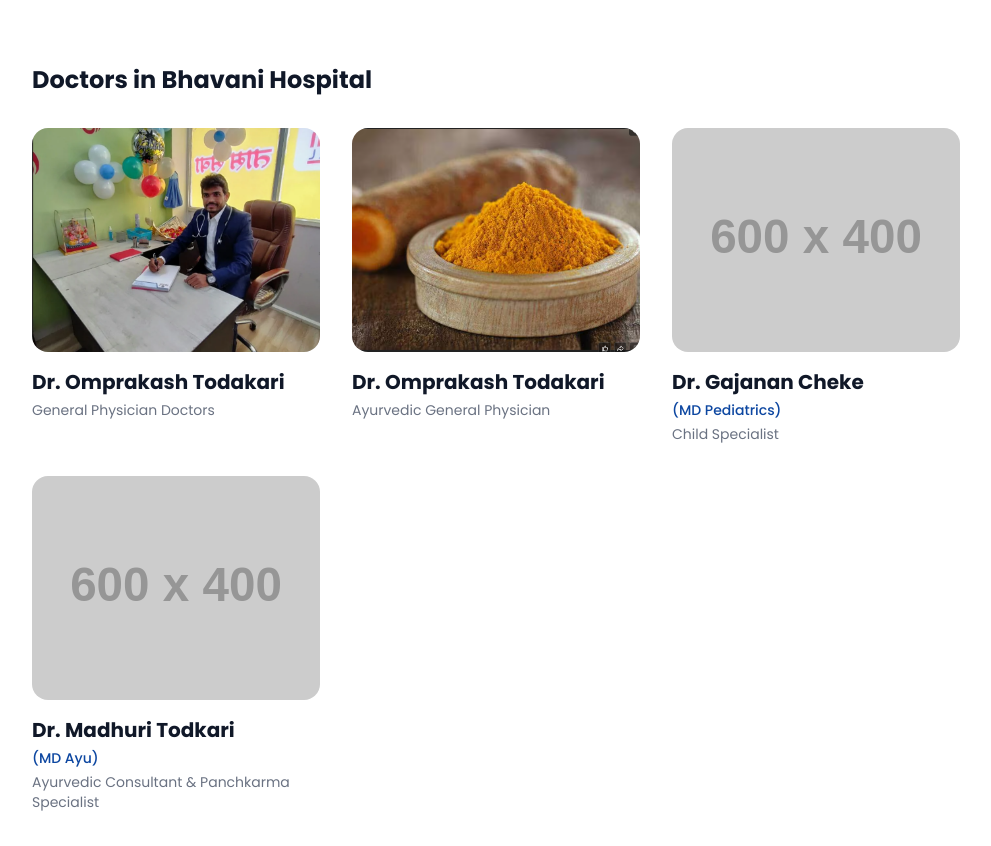
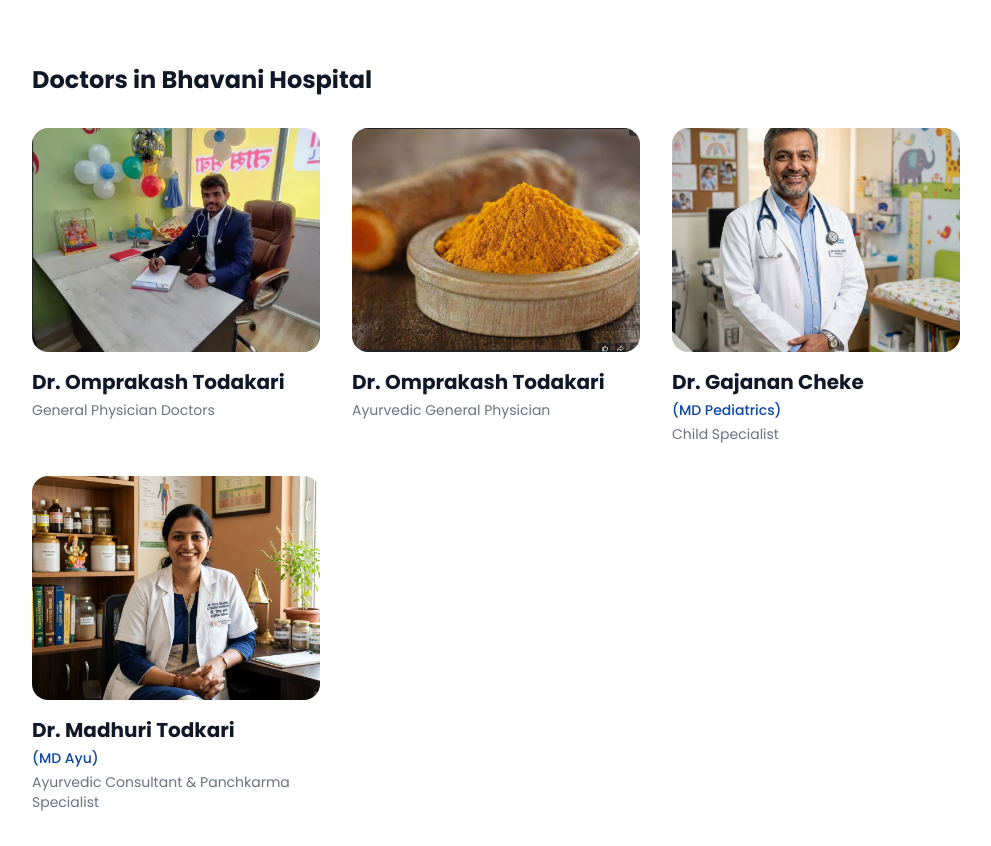
Before and after one commit to yashkumarinnovatehive-arch/Bhavani_Hospital, a React (Vite) app: page / in a window 1280 px wide. Shown: the part 1640-2486 px from the top of the page, without its empty margins (128-1119 px from the left). Built offline with nearby package versions, Linux system fonts and the light colour scheme; the HTML template or start-up script is replaced by a standard one.

Commit message:
Replace dummy text with AI generated images for doctor cards

```diff
--- a/src/components/Doctors.tsx
+++ b/src/components/Doctors.tsx
@@ -15,13 +15,13 @@
     name: 'Dr. Gajanan Cheke',
     qualification: '(MD Pediatrics)',
     specialization: 'Child Specialist',
-    image: 'https://placehold.co/600x400/e2e8f0/64748b?text=Doctor+Image',
+    image: '/dr_cheke_dummy.png',
   },
   {
     name: 'Dr. Madhuri Todkari',
     qualification: '(MD Ayu)',
     specialization: 'Ayurvedic Consultant & Panchkarma Specialist',
-    image: 'https://placehold.co/600x400/e2e8f0/64748b?text=Doctor+Image',
+    image: '/dr_todkari_dummy.png',
   }
 ];
 
```
Also changed, not shown: public/dr_cheke_dummy.png (added), public/dr_todkari_dummy.png (added).
